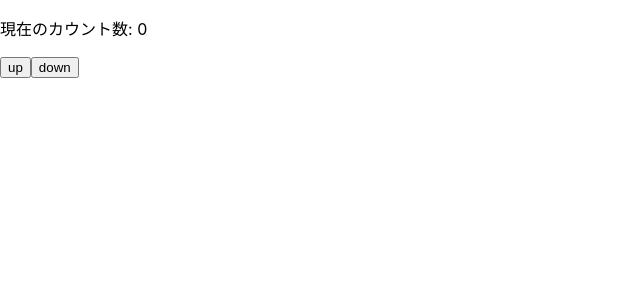
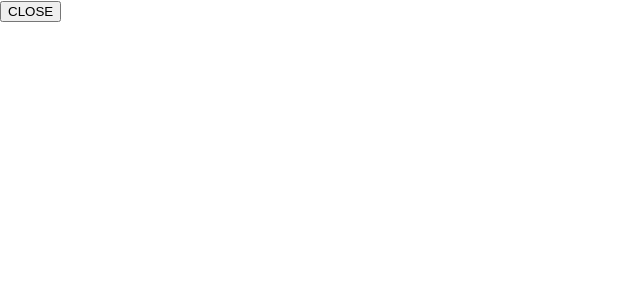
Before and after one commit to maneko00/react-basic, a React (Create React App) app: page / in a window 1280 px wide. Shown: the top 300 px of the page, without its empty margins (0-640 px from the left). Built offline with nearby package versions, Linux system fonts and the light colour scheme.

Commit message:
クリーンアップを理解する

```diff
--- a/src/App.js
+++ b/src/App.js
@@ -4,9 +4,9 @@ function App() {
   return (
     <div>
       {/* <TextInput/> */}
-      <Counter/>
+      {/* <Counter/> */}
       {/* <BadCounter/> */}
-      {/* <ToggleButton/> */}
+      <ToggleButton/>
     </div>
   );
 }
--- a/src/components/ToggleButton.jsx
+++ b/src/components/ToggleButton.jsx
@@ -1,4 +1,4 @@
-import React, {useState} from 'react';
+import React, {useEffect, useState} from 'react';
 
 const ToggleButton = () => {
   const [open, setOpen] = useState(false)
@@ -6,6 +6,16 @@ const ToggleButton = () => {
   const toggle = () => {
     setOpen(prevState => !prevState)
   }
+
+  useEffect(() => {
+    console.log('Current state is ...', open)
+    if (open) {
+        console.log('Subscribe database...')
+    }
+    return () => {
+        console.log('Unsubscribe database!')
+    }
+  })
 
   return (
     <button onClick={toggle}>
```
